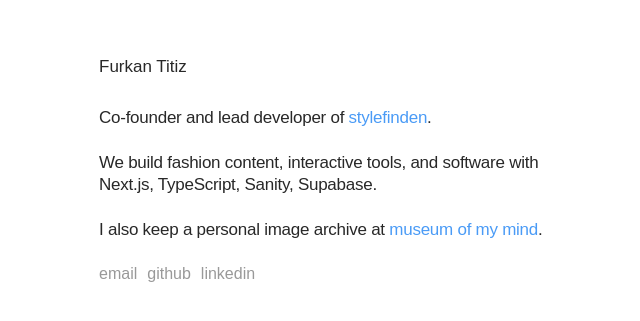
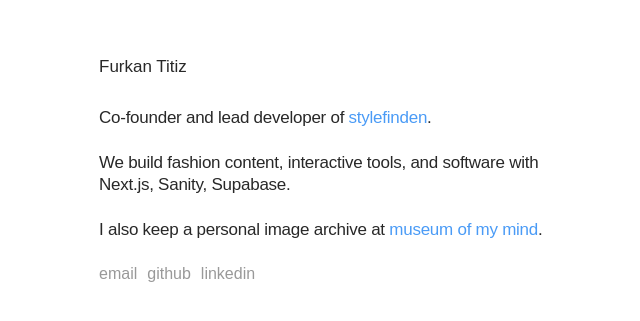
Before and after one commit to qrphy/homepage, a Next.js app: page / in a window 1280 px wide. Shown: the part 229-550 px from the top of the page, without its empty margins (306-946 px from the left). Built offline with nearby package versions, Linux system fonts and the light colour scheme.

Commit message:
refine technology summary

```diff
--- a/src/app/page.tsx
+++ b/src/app/page.tsx
@@ -30,7 +30,7 @@ export default function Home() {
           </p>
           <p className={paragraphClass}>
             We build fashion content, interactive tools, and software with
-            Next.js, TypeScript, Sanity, Supabase.
+            Next.js, Sanity, Supabase.
           </p>
           <p className={paragraphClass}>
             I also keep a personal image archive at{" "}
```
